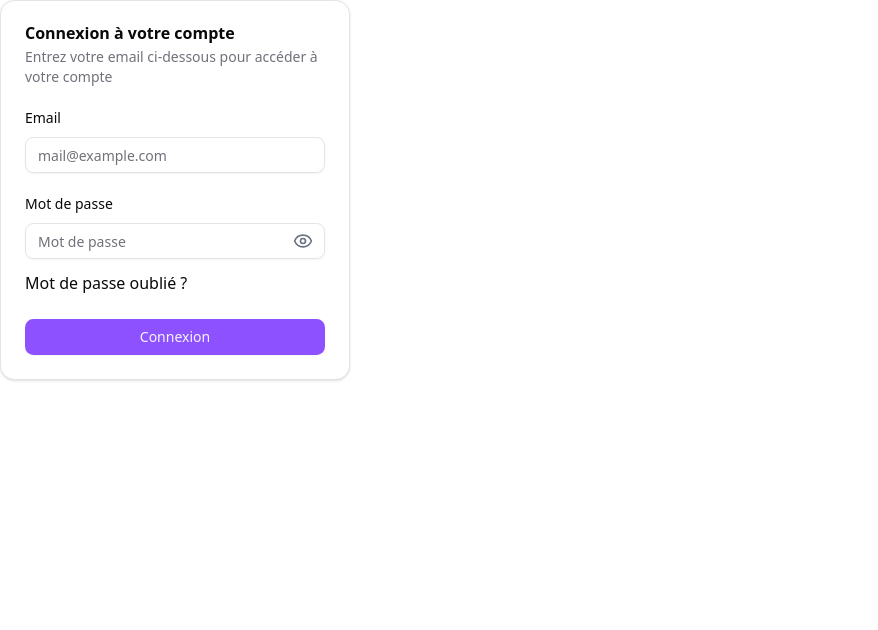
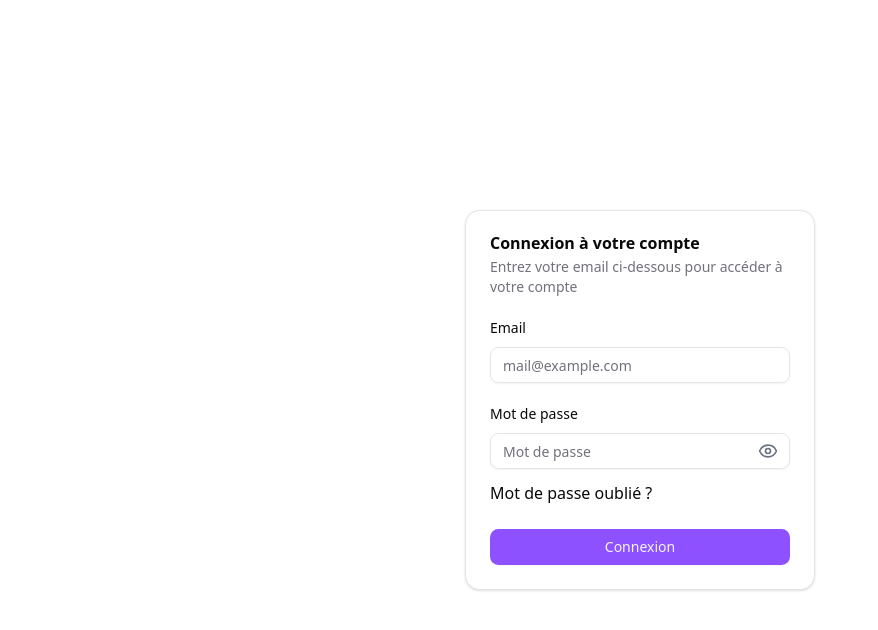
Before and after one commit to AnsseauMattheo/SaeHandDBut3-Front, a React (Vite) app: page / in a window 1280 px wide. Shown: the top 630 px of the page, without its empty margins (0-878 px from the left). Built offline with nearby package versions, Linux system fonts and the light colour scheme; no server answers.

Commit message:
correction connexion centre

```diff
--- a/src/Pages/Connexion.jsx
+++ b/src/Pages/Connexion.jsx
@@ -35,7 +35,7 @@ function Connexion({reload}) {
 
         return (
             <>
-            <div className={cn("flex flex-col gap-6")}>
+                <div className={cn("flex flex-col gap-6 h-screen justify-center items-center ")}>
                     <Card style={{ width: '350px' }}>
                         <CardHeader>
                             <CardTitle>Connexion à votre compte</CardTitle>
```
Lines whose indentation alone changed are shown as unchanged.
